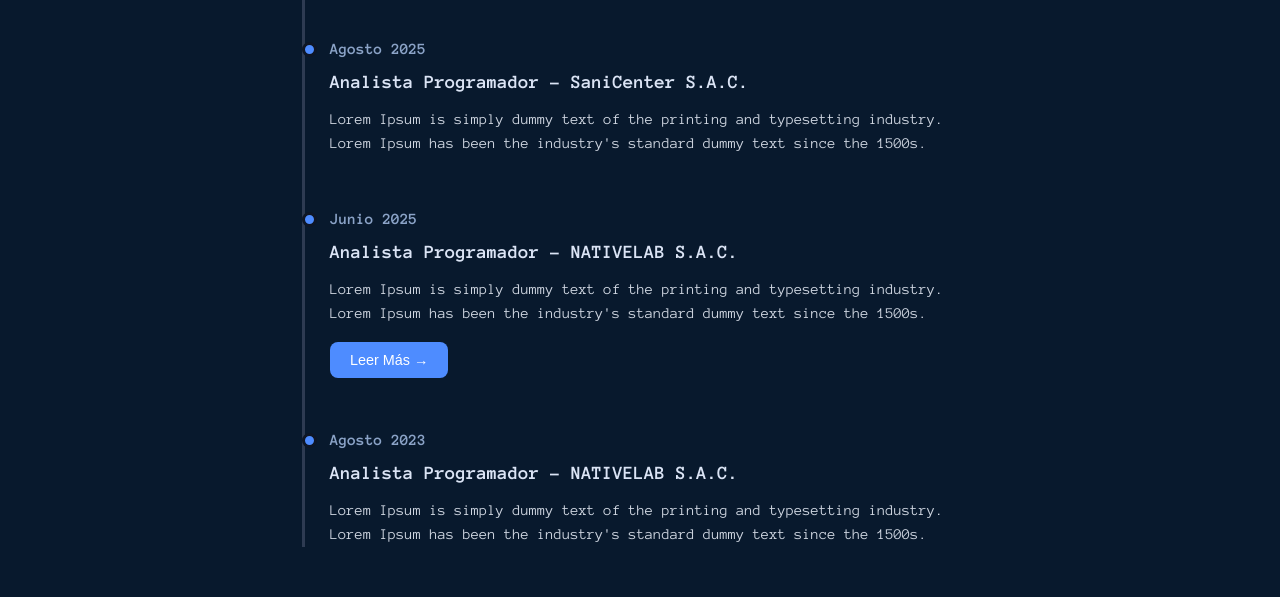
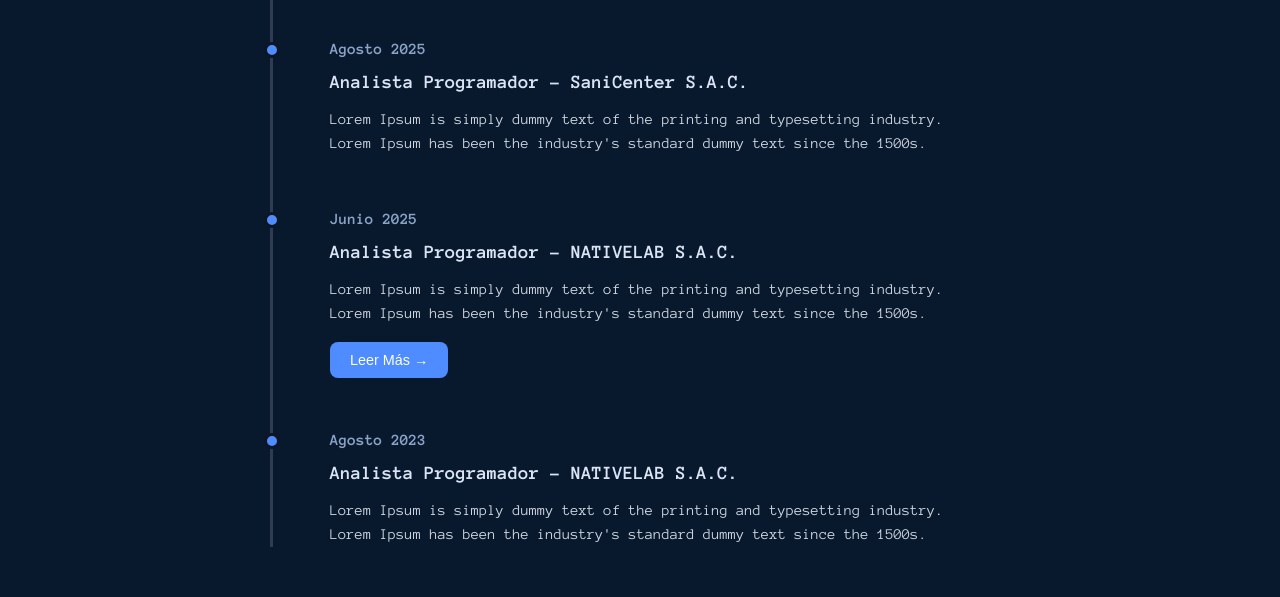
Before and after one commit to FabioMacedoV/MiProtafolioWeb, a plain HTML site: page index.html in a window 1280 px wide. Shown: the part 564-1161 px from the top of the page. Drawn offline with Linux system fonts and the light colour scheme.

Commit message:
Ajustes de la timeline

```diff
--- a/css/index.css
+++ b/css/index.css
@@ -160,7 +160,7 @@ nav .opciones .btn-idiomas{
 .timeline::before {
   content: "";
   position: absolute;
-  left: 12px;
+  left: -20px;
   top: 0;
   width: 3px;
   height: 100%;
@@ -175,10 +175,10 @@ nav .opciones .btn-idiomas{
 
 .timeline-dot {
   position: absolute;
-  left: -28px;
+  left: -66px;
   top: 5px;
-  width: 15px;
-  height: 15px;
+  width: 16px;
+  height: 16px;
   background: #4e8cff;
   border-radius: 50%;
   border: 3px solid #0e1625;
```
